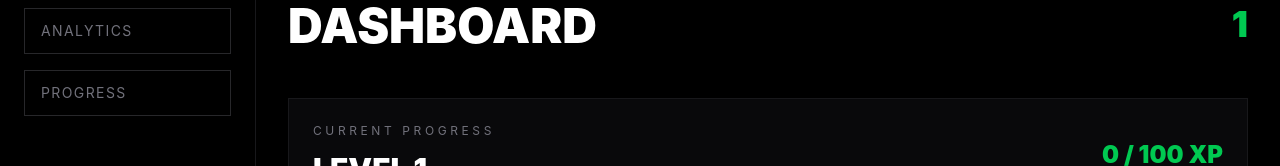
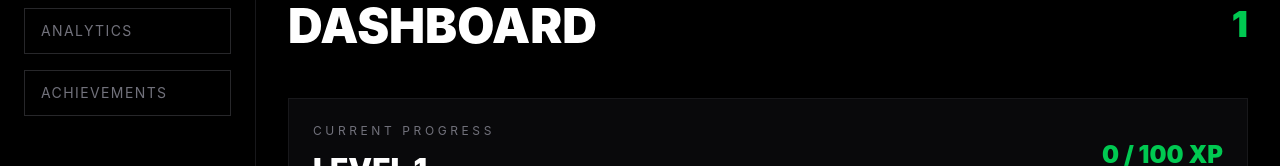
Before and after one commit to Apollo35/tracker-app-v1, a React (Vite) app: page / in a window 1280 px wide. Shown: the part 162-328 px from the top of the page. Built offline with nearby package versions, Linux system fonts and the light colour scheme.

Commit message:
feat: add achievements route

```diff
--- a/src/App.jsx
+++ b/src/App.jsx
@@ -167,6 +167,8 @@ function App() {
           <Route path="/" element={<DashboardPage />} />
 
           <Route path="/analytics" element={<AnalyticsPage />} />
+
+          <Route path="/achievements" element={<AchievementsPage />} />
         </Routes>
 
         <HeaderSection level={level} />
--- a/src/components/Sidebar.jsx
+++ b/src/components/Sidebar.jsx
@@ -29,9 +29,16 @@ function Sidebar() {
           Analytics
         </Link>
 
-        <button className="w-full border border-zinc-800 text-zinc-500 px-4 py-3 text-left uppercase tracking-widest text-sm hover:border-zinc-600 hover:text-white transition">
-          Progress
-        </button>
+        <Link
+          to="/achievements"
+          className={`block w-full px-4 py-3 text-left uppercase tracking-widest text-sm transition ${
+            location.pathname === "/achievements"
+              ? "border border-green-500 text-green-500"
+              : "border border-zinc-800 text-zinc-500 hover:border-zinc-600 hover:text-white"
+          }`}
+        >
+          Achievements
+        </Link>
       </div>
     </div>
   );
```
